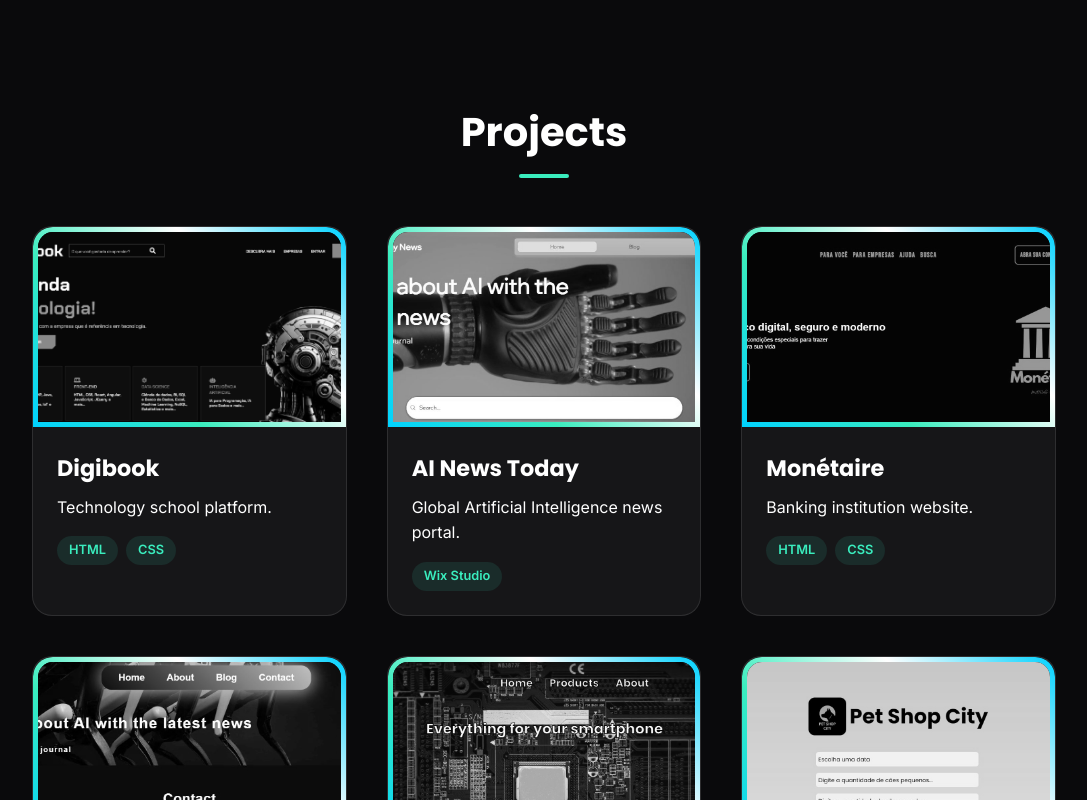
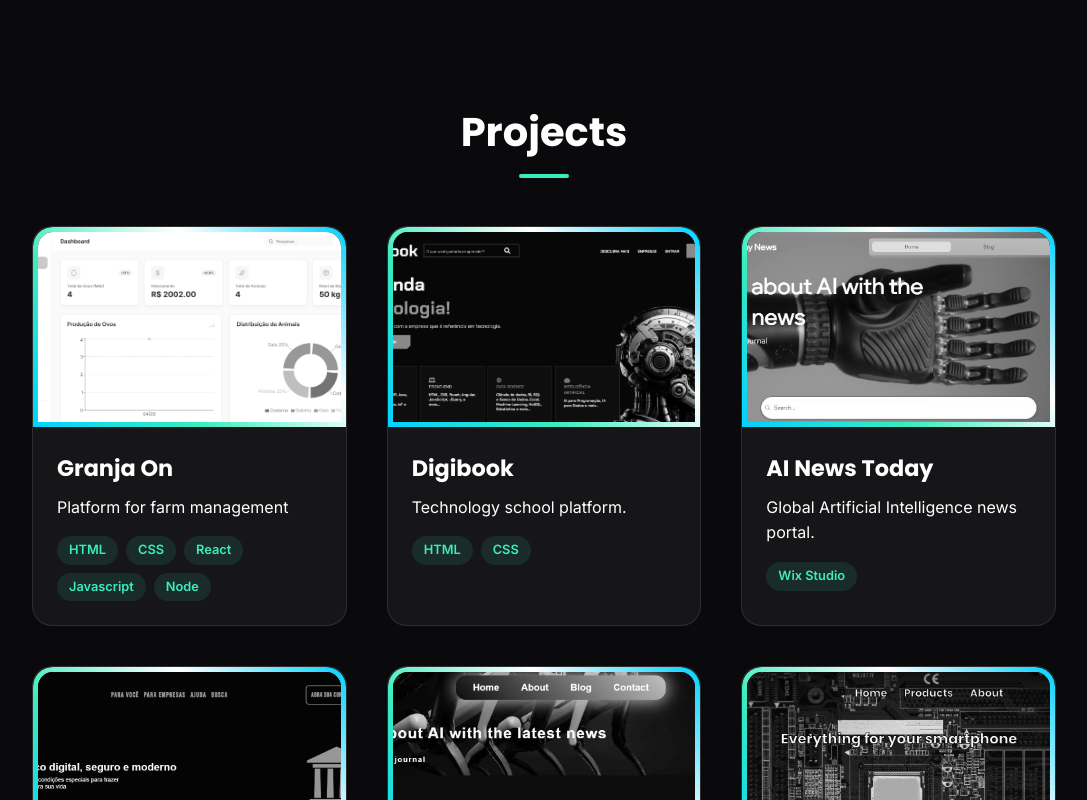
Before and after one commit to Mateus-Campos-Cruz/portifoliomateuscruz, a React (Vite) app: page / in a window 1280 px wide. Shown: the part 2000-2800 px from the top of the page, without its empty margins (96-1183 px from the left). Built offline with nearby package versions, Linux system fonts and the light colour scheme.

Commit message:
Update Projects component and add granjaon image

```diff
--- a/src/components/Projects.jsx
+++ b/src/components/Projects.jsx
@@ -1,6 +1,13 @@
 import React from 'react'
 
 const projectData = [
+  {
+    title: 'Granja On',
+    description: 'Platform for farm management',
+    tags: ['HTML', 'CSS', 'React', 'Javascript', ' Node'],
+    link: 'https://mateus-campos-cruz.github.io/Granja-on-local-/',
+    img: 'img/granjaon.png'
+  },
   {
     title: 'Digibook',
     description: 'Technology school platform.',
```
Also changed, not shown: public/img/granjaon.png (added).
